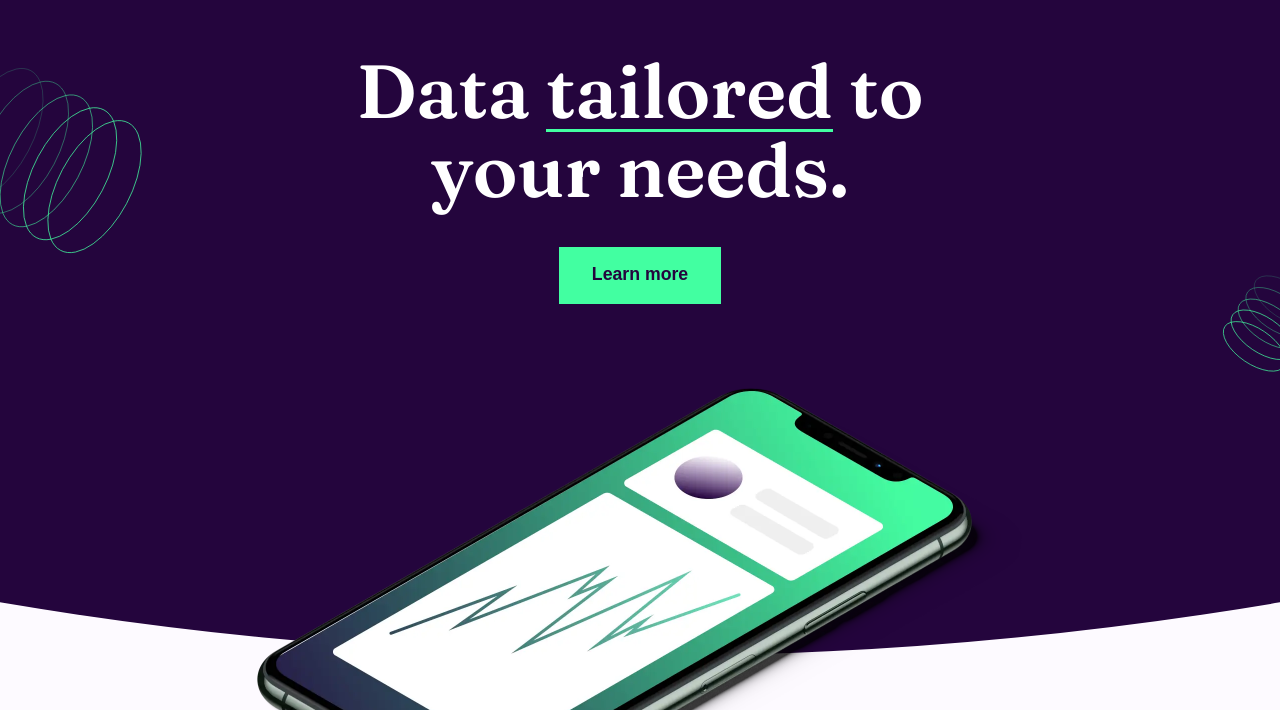
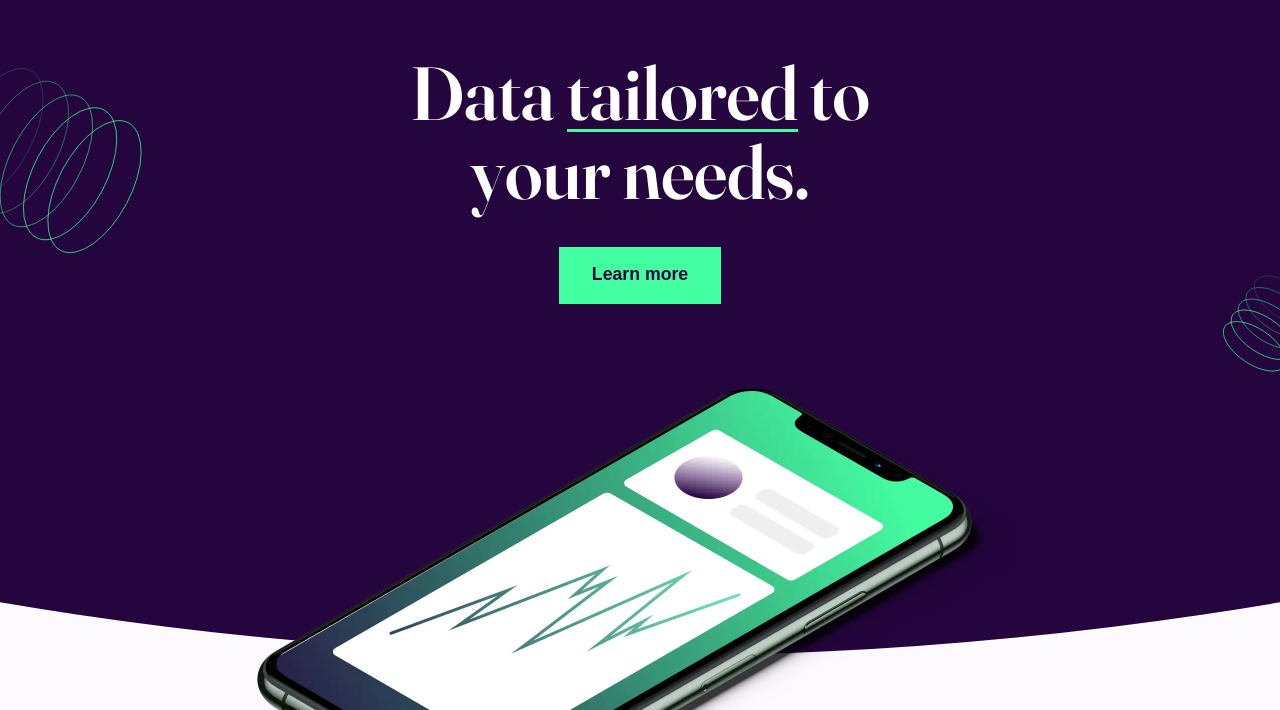
Before and after one commit to NavarroEmiliano/workit-landing-page-fm, a website: page public/index.html in a window 1280 px wide. Shown: the part 90-800 px from the top of the page. Drawn offline with Linux system fonts and the light colour scheme.

Commit message:
new font

```diff
--- a/package.json
+++ b/package.json
@@ -4,7 +4,7 @@
   "description": "![Design preview for the Workit landing page coding challenge](./preview.jpg)",
   "main": "index.js",
   "scripts": {
-    "build": "sass scss/style.scss:public/style.css --no-source-map"
+    "build": "sass --watch scss/style.scss:public/style.css --no-source-map"
   },
   "repository": {
     "type": "git",
--- a/scss/base/_typography.scss
+++ b/scss/base/_typography.scss
@@ -10,7 +10,7 @@ h1,
 h2,
 h3 {
     font-family: 'Fraunces', serif;
-    font-weight: 600;
+    font-weight: 400;
 
     span {
         display: inline-block;
```
Also changed, not shown: public/fonts/fraunces/fraunces-v32-latin-600.woff2, public/style.css.
